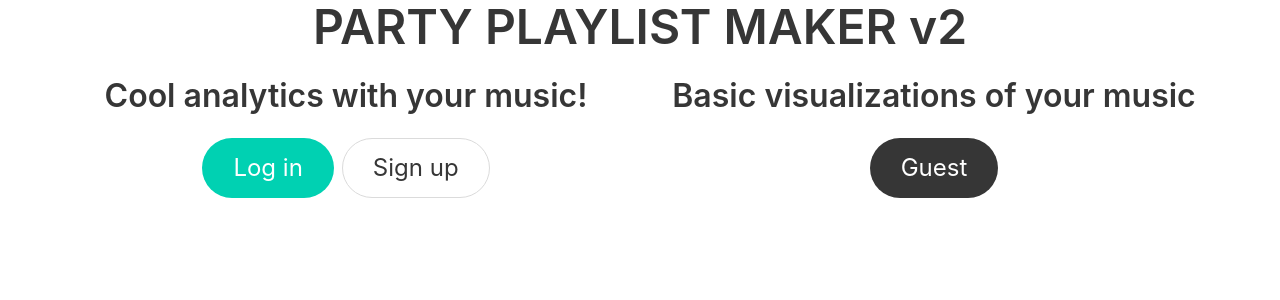
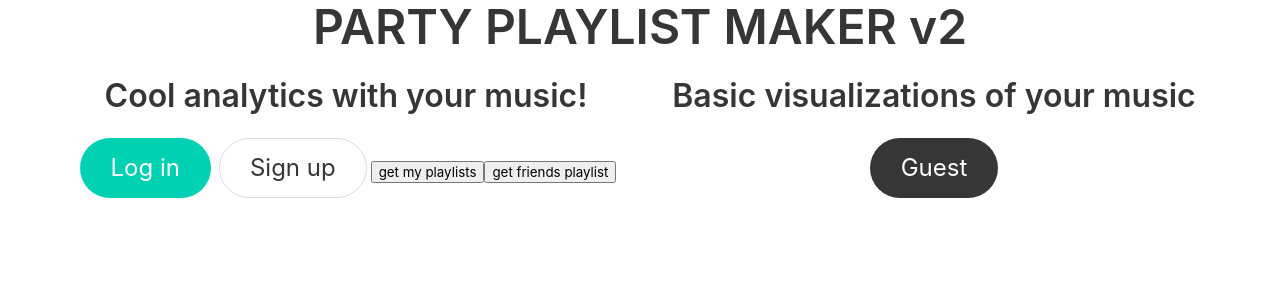
Before and after one commit to keefer-tech/PPMv2, a React (Create React App) app in the folder frontend/: page / in a window 1280 px wide. Shown: the top 300 px of the page. Built offline with nearby package versions, Linux system fonts and the light colour scheme.

Commit message:
added user to DB on login

```diff
--- a/frontend/src/scenes/Index.js
+++ b/frontend/src/scenes/Index.js
@@ -4,18 +4,52 @@ import HeroButton from "../components/Buttons/HeroButton";
 import axios from "axios";
 
 export default function Index() {
-  // const [tokens, setTokens] = useState([])
+  const [accessToken, setAccessToken] = useState()
 
-  // async function spotifyLogin() {
+  async function getPlaylists() {
+
+    let access_token = "BQDBxhyH2vmqR8iKkWAwwbkosHJRayoVBiMYaJD-Vz5eluQL1G71AtC6c9jbB-eF_FqcmXUNLDaTGL7YOak_Z_Q3OWZ7yeOkimCJd3efdvWjtmKjBQos-QxE9A5p2K94JjgDsK9fs8pi0XbmJZloRMN3XKDnQ7vZk6QZmWPgNlZFl9KV7MRQ&refresh_token=AQDwHm8DcEa-MsdXKa6NnN_jBwo6Y1nWWTQEtC1uOQ5ou8rpZiNw0QVGdXyTXDHPIVyzJxitb-6ckSr2C0QDVzi4_g09ugaAMlh2DQ_yDk0hCpdqIA5sCkoEhprwXGHKAmc"
+    let username = "simo_sultan"
+
+    try {
+      let res = await axios.get(`http://localhost:5000/compare/${username}/${access_token}`)
+      console.log(res.data);
+    } catch (error) {
+      console.error(error)
+    }
+  }
+
+  async function getFriendPlaylist() {
+
+    let access_token = "BQDBxhyH2vmqR8iKkWAwwbkosHJRayoVBiMYaJD-Vz5eluQL1G71AtC6c9jbB-eF_FqcmXUNLDaTGL7YOak_Z_Q3OWZ7yeOkimCJd3efdvWjtmKjBQos-QxE9A5p2K94JjgDsK9fs8pi0XbmJZloRMN3XKDnQ7vZk6QZmWPgNlZFl9KV7MRQ&refresh_token=AQDwHm8DcEa-MsdXKa6NnN_jBwo6Y1nWWTQEtC1uOQ5ou8rpZiNw0QVGdXyTXDHPIVyzJxitb-6ckSr2C0QDVzi4_g09ugaAMlh2DQ_yDk0hCpdqIA5sCkoEhprwXGHKAmc"
+    // let username = "22nllj3rpfhvzlgt5hin5aqra" // phil
+    let username = "12179586444" // keefer
+    // let username = "tylerhall12" // tyler
+    // let username = "1231189291" // simon
+
+    try {
+      let res = await axios.get(`http://localhost:5000/friend/${username}/${access_token}`)
+      console.log(res.data);
+    } catch (error) {
+      console.error(error)
+    }
+  }
+
+  // async function getRefreshToken() {
+
+  //   let access_token = "BQCCQVVOhpL53Ax6YlmUAJBPq1HMJqEfIPf2-xT0lj02jcq6asA-WWK46_1iDCp7lEDNFUCNDdBZoBz1kYLLL5W4OJu3UyUThs_syyQpdktfdH-ag_C1yCw1sjt5PNo_KXgHv3-INt0kfXRK2sZNfDmLcsGLMb049SjNNXV71YA4TTVy4uof"
+  //   let refresh_token = "refresh_token=AQCvu4TGuqznBuiu9LKMmrJ0iBn_pK1o65gsdndzNTlEG4doZbsLah8rIAfiqDKJ_vRWhwPN7pPnCV2v9d8gcAesLghOYIf4hv0C13BFuG6yV71QRBePzz-icIbrVjkIaO4"
 
   //   try {
-  //     let res = await axios.get('http://localhost:5000/login')
-  //     setTokens(res)
-  //     console.log(tokens);
+  //     let res = await axios.get(`http://localhost:5000/refresh_token?${refresh_token}}`)
+  //     console.log(res);
   //   } catch (error) {
   //     console.error(error)
   //   }
   // }
+
+  // access_token=BQD1odfDwJ0n9mxuddO47A0V5Rg0oEj0P3tWQEFJqj4l5nd8f1hS7cXkgixHrwjNKbt1WKVcMMB9h78rwhCRKmUYqBp--_cFU1V9TABXBtLmfdCENqXbN-dT7TpSSynT-BKu3p92m3wzt_V59L-1BMuWKD3kG83gnBVGDhqTqrFctZ329utF
+  // refresh_token=AQCw7UoQ2OWi3Wz06KIicV3pVL92lwAbBYWZ4ZvY4waCr3T3we9RW7KWQ9w8ARWlzzWAcJiCrVtSSPYaR9mjigTsE0b36BCDKtJUtXqfQnwUVhl2tzAXjkUPJUya7o6loZk
 
   return (
     <div>
@@ -33,6 +67,12 @@ export default function Index() {
                     name={"Log in"}
                   />
                   <HeroButton href={""} colour={"outlined"} name={"Sign up"} />
+
+                  {/* <button href="http://localhost:5000/refresh_token?refresh_token=AQCw7UoQ2OWi3Wz06KIicV3pVL92lwAbBYWZ4ZvY4waCr3T3we9RW7KWQ9w8ARWlzzWAcJiCrVtSSPYaR9mjigTsE0b36BCDKtJUtXqfQnwUVhl2tzAXjkUPJUya7o6loZk">get new access token</button> */}
+                  {/* <button onClick={getRefreshToken}>get new access token</button> */}
+                  <button onClick={getPlaylists}>get my playlists</button>
+                  <button onClick={getFriendPlaylist}>get friends playlist</button>
+
                 </div>
               </div>
             </div>
```
